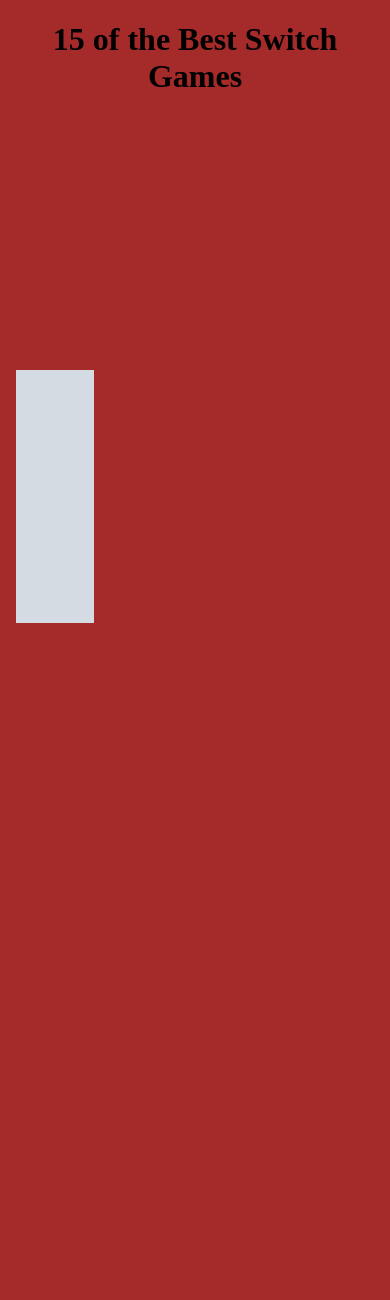
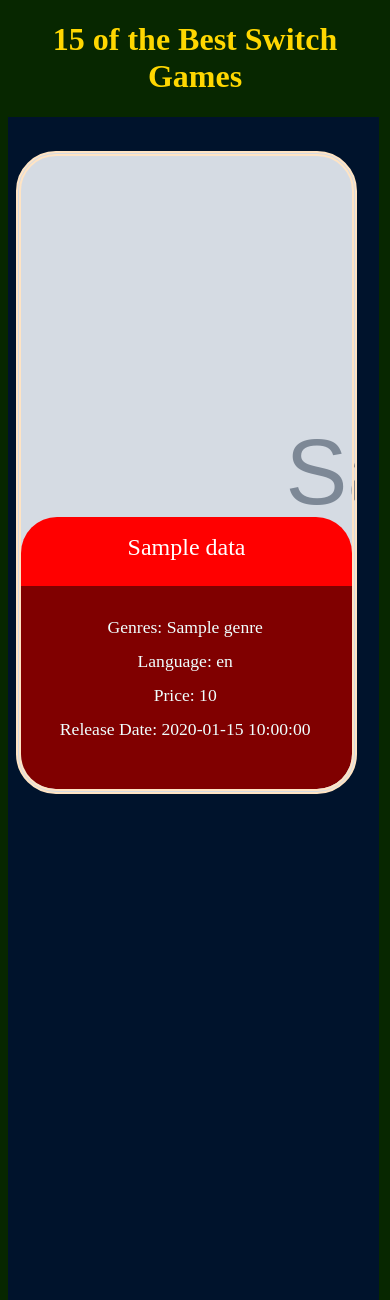
Before and after one commit to avid-coder05/Technophilia_Project, a Flask app: template templates/scraped_nint.html in a window 390 px wide. Shown: the top 1300 px of the page. Before the commit the page ends 623 px from the top, so only its background shows below. Run offline with Flask 3, Linux system fonts and the light colour scheme; the template is opened without the code that fills it: most values are stand-ins (such as "Sample title", 1, 10 or a date in 2020); grey boxes marked "Sample" are stand-in pictures; some libraries are stand-ins or nearby versions.

Commit message:
Day 2 of Project for Technophilia:  -Cleaned up the website  -Cleaned up the cards and made the card complete. Added transition and borders.  -Changed color scheme for the webpage  -Added footer for the webpage  -Added credits to the Bing Image Search API

```diff
--- a/static/style.css
+++ b/static/style.css
@@ -1,42 +1,113 @@
 body {
-    background-color: brown;
+    background-color: rgb(7, 39, 0);
+    color: antiquewhite;
+}
+h1 {
+    color: gold;
 }
 .container {
+    background-color: rgb(0, 19, 44);
     display: flex;
     flex-wrap: wrap;
-    align-items: center;
-    height: 90vh;
-    width: 95vw;
+    width: 97vw;
+    height: 345vh;
 }
 .event {
-    margin: 1vw 1vh 1vw 1vh;
-    height: 30vh;
-    width: 20vw;
-    position: static;
-    background-repeat: no-repeat;
-    background-size: fill;
-}
-.card {
+    display: flex;
+    flex-direction: column;
+    justify-content: flex-end;
+    align-items: center;
     position: relative;
-    width: 30vh;
-    height: auto;
-    top: 0;
-    left: 0;
-    align-items: bottom;
+    background-size: cover;
+    width: 27vw;
+    height: 60vh;
+    margin: 4vh 2vw;
+    border-radius: 5ch;
+    border-width: 5px;
+    border-color: bisque;
+    border-style: double;
 }
 .text {
-    position: absolute;
-    opacity: 0%;
-    height: 25vh;
-    width: 9vw;
-    background-color: re;
-    overflow: hidden;
-    top: 0;
-    left: 0.5vw;
-    transition-timing-function: ease;
-    transition-duration: 0.5s;
+    opacity: 0;
+    text-align: center;
+    color: azure;
+    background-color: maroon;
+    width: 22vw;
+    padding-left: 1.25vw;
+    padding-right: 1.85vw;
+    line-height: 2.5em;
+    border-radius: 5ch;
+    font-size: 1.1em;
 }
-.event:hover .text {
-    opacity: 100%;
-    background-color: grey;
+.name {
+    background-color: red;
+    color: white;
+    bottom: 0;
+    text-align: center;
+    width: 27vw;
+    padding-top: 2vh;
+    padding-bottom: 3vh;
+    margin-top: 2vh;
+    border-bottom-left-radius: 3ch;
+    border-bottom-right-radius: 3ch;
+    font-size: 1.5rem;
 }
+.footer {
+    height: 5vh;
+    width: 97vw;
+    background-color: burlywood;
+    display: flex;
+    justify-content: center;
+}
+.git {
+    height: 100%;
+}
+@media only screen and (min-width: 950px) {
+    .event {
+        transition-timing-function: ease;
+        transition-duration: 0.75s;
+    }
+    .event:hover {
+        border-style: solid;
+        border-color: aliceblue;
+        transition-duration: 0.25s;
+        transition-delay: 0.1s;
+        transition-timing-function: ease;
+    }
+    .event:hover .text {
+        opacity: 85%;
+    }
+}
+@media only screen and (max-width: 950px) {
+    .container {
+        flex-direction: column;
+        flex-wrap: nowrap;
+        width: 95vw;
+        height: 1250vh;
+    }
+    .event {
+        flex-direction: column-reverse;
+        justify-content: flex-start;
+        align-items: flex-end;
+        width: 85vw;
+        height: 75vh;
+        overflow: hidden;
+    }
+    .text {
+        height: 21vh;
+        width: 82vw;
+        opacity: 100%;
+        padding-top: 3vh;
+        border-radius: 0;
+        border-bottom-left-radius: 4ch;
+        border-bottom-right-radius: 4ch;
+        line-height: 4vh;
+    }
+    .name {
+        width: 85vw;
+        border-bottom-left-radius: 0;
+        border-bottom-right-radius: 0;
+        border-top-left-radius: 3ch;
+        border-top-right-radius: 3ch;
+    }
+}
--- a/templates/scraped_nint.html
+++ b/templates/scraped_nint.html
@@ -14,9 +14,9 @@
     <div class="container">
         {% for i in data %}
         <div class="event" style="background-image: url('{{ i.image }}');">
-            <div class="card">
+            <div class="image"></div>
+            <div class="overlay">
                 <div class="text">
-                    Name: {{ i.name }}<br>
                     Genres: {% for genre in i.genres %}
                     {{ genre }}
                     {% if loop.last == False %}
@@ -29,8 +29,15 @@
                     Release Date: {{ i.releaseDate }}<br>
                 </div>
             </div>
+            <div class="name">
+                {{ i.name }}
+            </div>
         </div>
         {% endfor %}
     </div>
+    <div class="footer">
+        <a href="https://github.com/avid-coder05"><img class ="git" src="https://github.githubassets.com/images/modules/logos_page/GitHub-Logo.png"></a>
+    </div>
+    Images Generated by Bing Search Engine
 </body>
 </html>
```
Also changed, not shown: scrape_data.txt (deleted, +0 -25 lines).
